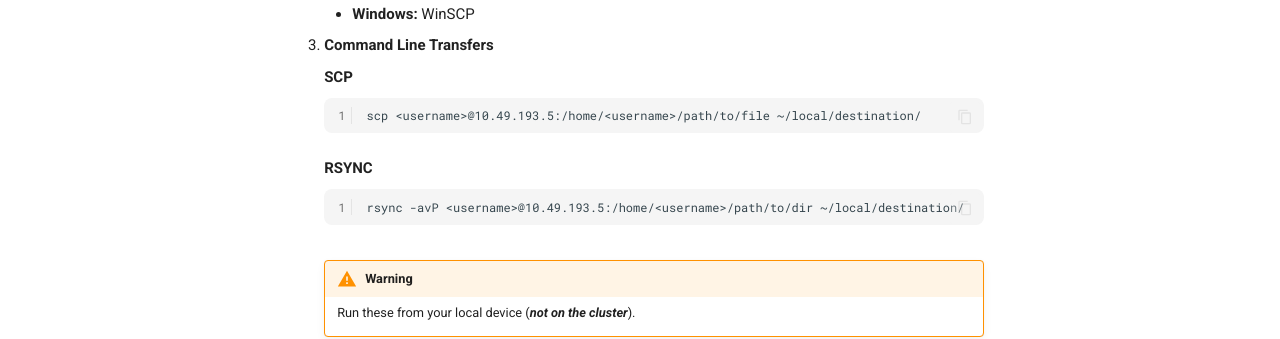
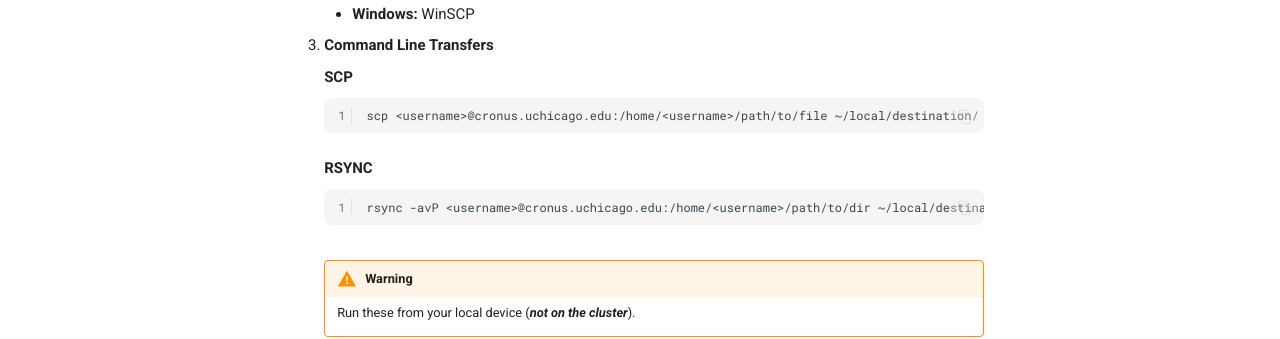
Before and after one commit to uchicago-ssd-sscs/hpc-docs, an MkDocs documentation site: the page built from docs/getting-started/data-transfer.md, in a window 1280 px wide and 1031 px high. Shown: the part 518-857 px from the top of the window. Built offline with MkDocs 1.6.1 and Material for MkDocs 9.7.7, drawn with Linux system fonts in a browser that asks for light colours.

Commit message:
more changes like that.

````diff
--- a/docs/getting-started/data-transfer.md
+++ b/docs/getting-started/data-transfer.md
@@ -18,13 +18,13 @@ We recommended following tools to move files between your local machine and the
     **SCP**
 
     ```bash
-    scp <username>@10.49.193.5:/home/<username>/path/to/file ~/local/destination/
+    scp <username>@cronus.uchicago.edu:/home/<username>/path/to/file ~/local/destination/
     ```
 
     **RSYNC**
 
     ```bash
-    rsync -avP <username>@10.49.193.5:/home/<username>/path/to/dir ~/local/destination/
+    rsync -avP <username>@cronus.uchicago.edu:/home/<username>/path/to/dir ~/local/destination/
     ```
 
     !!! warning
````
